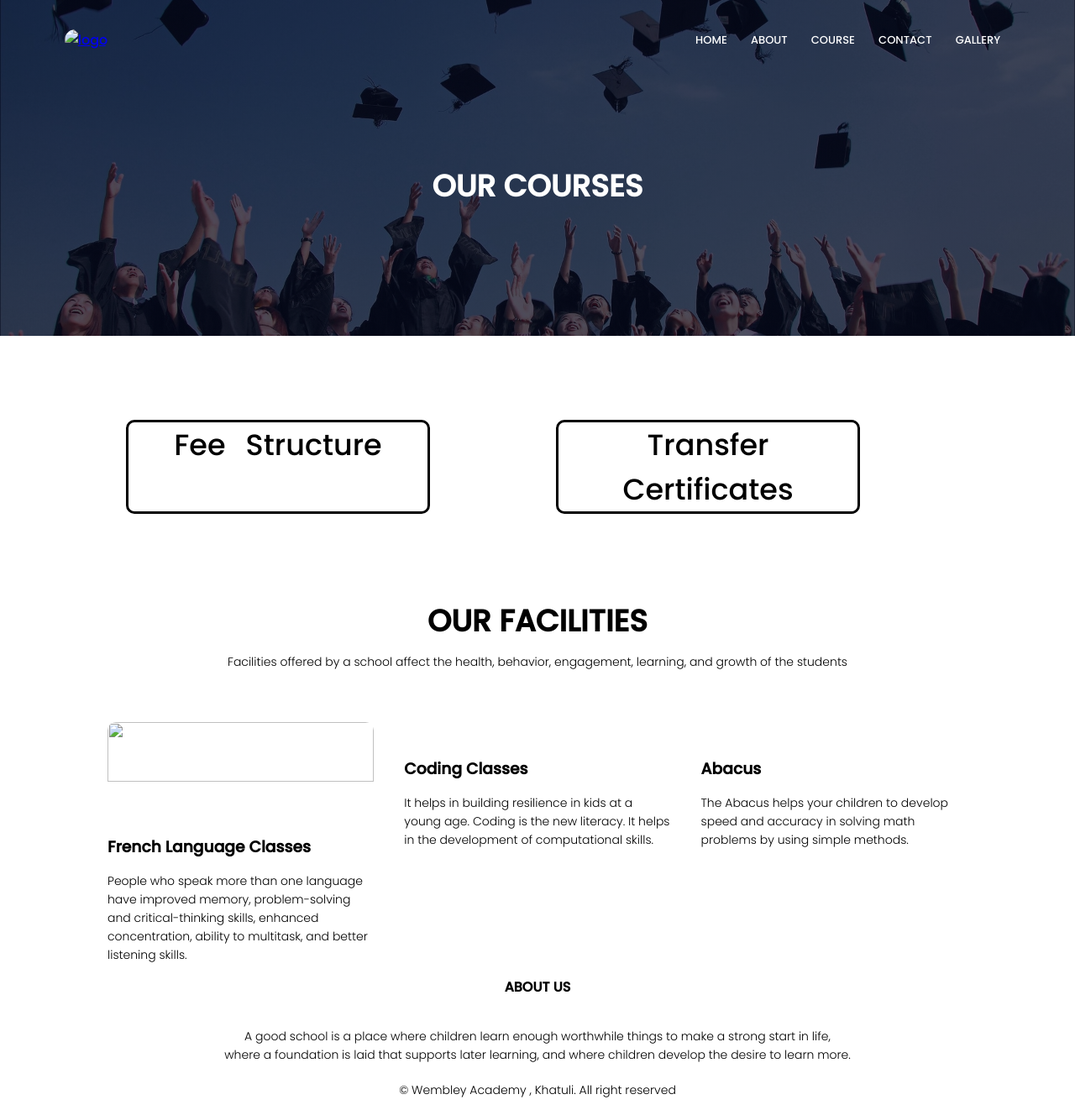
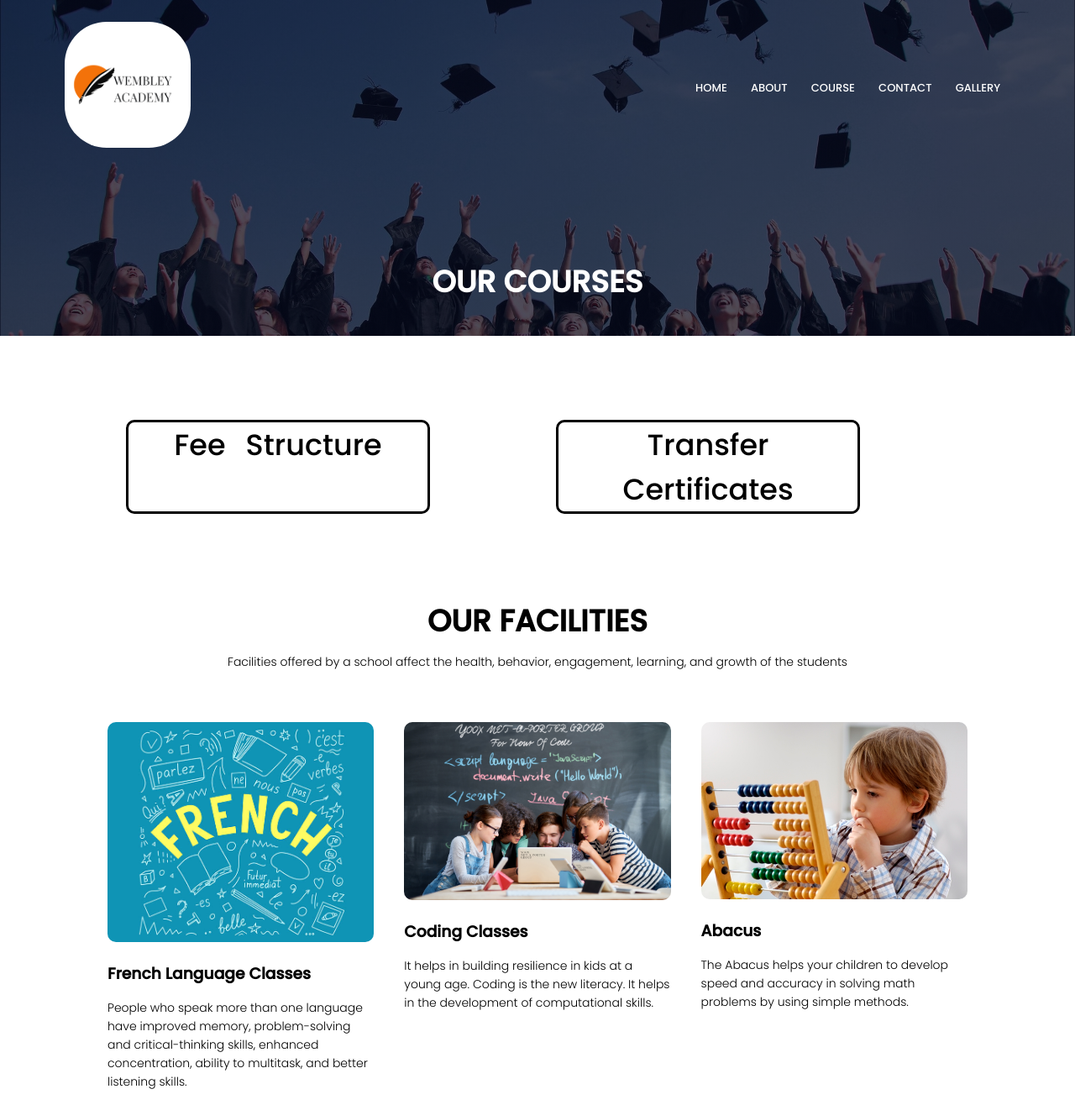
Before and after one commit to vishalgupta104/schoolwebsite, a plain HTML site: page course.html in a window 1280 px wide. Shown: the top 1322 px of the page at 84% size. Drawn offline with Linux system fonts and the light colour scheme; files whose address does not match are found by name.

Commit message:
Update course.html

```diff
--- a/course.html
+++ b/course.html
@@ -18,7 +18,7 @@
 <body>
     <section class="sub-header">
         <nav>
-        <a href="index.html"><img src="./image/logonew.jpg" alt="logo" style="border-radius: 50px; width: 150px;"></a>
+        <a href="index.html"><img src="logonew.jpg" alt="logo" style="border-radius: 50px; width: 150px;"></a>
             <div class="nav-links" id="navLinks">
                 <i class="fa fa-times" onclick="hideMenu()"></i>
                 <ul>
@@ -56,21 +56,21 @@
 
     <div class="row">
         <div class="facilities-col">
-            <img src="./image/french-1.jpg" alt="" height="60%">
+            <img src="french-1.jpg" alt="" height="60%">
             <h3>French Language Classes</h3>
             <p>People who speak more than one language have improved memory, problem-solving and critical-thinking skills, enhanced
             concentration, ability to multitask, and better listening skills.</p>
         </div>
 
         <div class="facilities-col">
-            <img src="./image/coding-classes.jpg" alt="">
+            <img src="coding-classes.jpg" alt="">
             <h3>Coding Classes</h3>
             <p>It helps in building resilience in kids at a young age. Coding is the new literacy. It helps in the development of
             computational skills.</p>
         </div>
 
         <div class="facilities-col">
-            <img src="./image/abacus.jpg" alt="">
+            <img src="abacus.jpg" alt="">
             <h3>Abacus</h3>
             <p>The Abacus helps your children to develop speed and accuracy in solving math problems by using simple methods.</p>
         </div>
```
